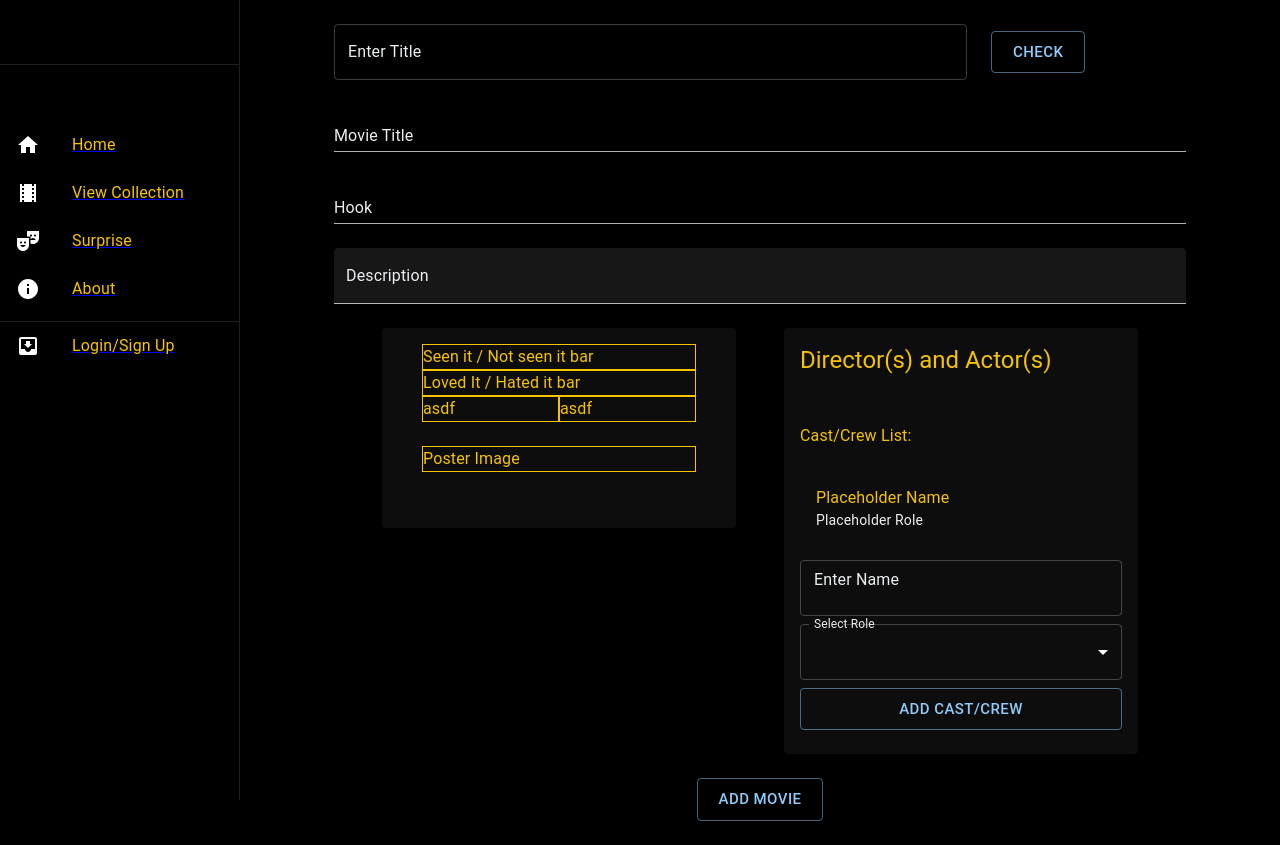
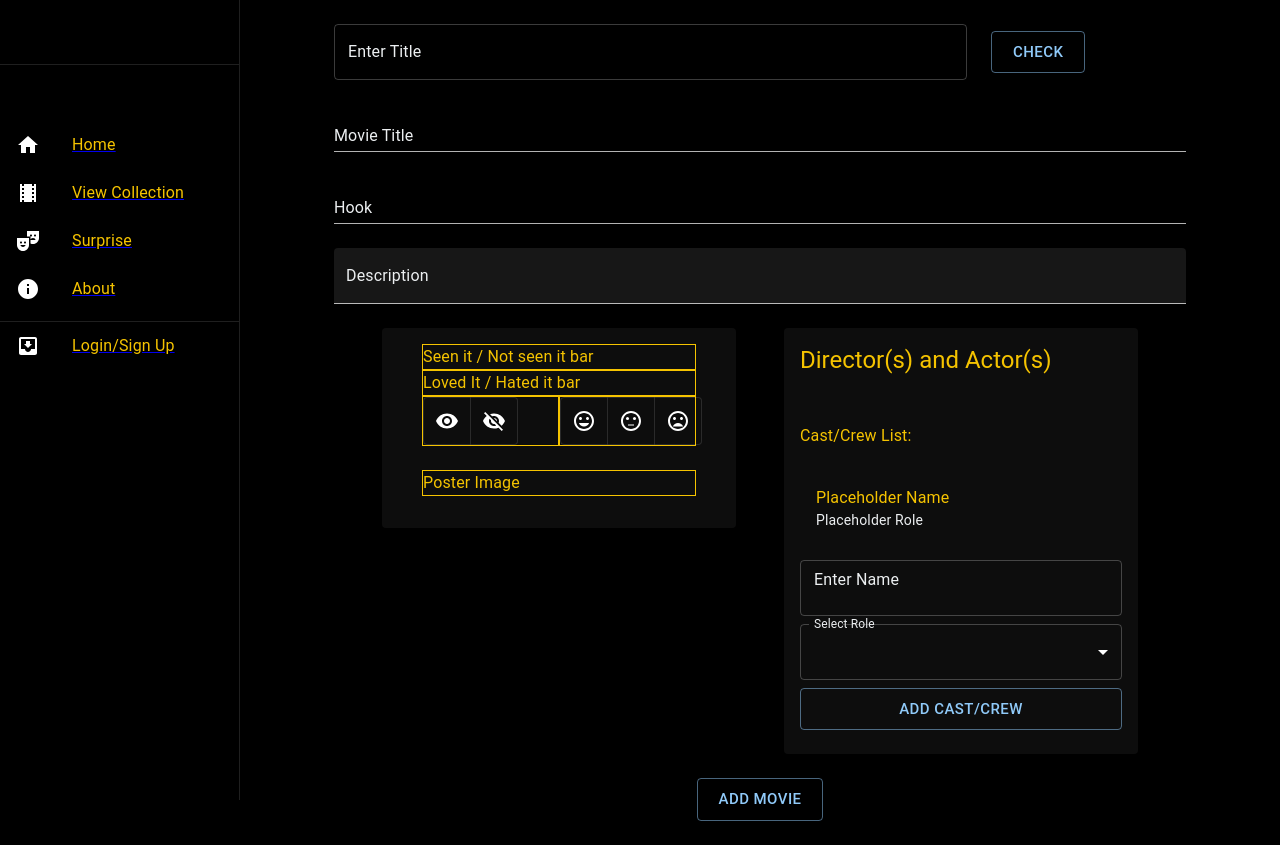
Before and after one commit to WilliamCrownover/bfanz, a React (Create React App) app in the folder client/: page /AddMovie in a window 1280 px wide. Built offline with nearby package versions, Linux system fonts and the light colour scheme.

Commit message:
added the toggle buttons for seen it and liked it

```diff
--- a/client/src/pages/AddMovie/LikedToggle.js
+++ b/client/src/pages/AddMovie/LikedToggle.js
@@ -2,9 +2,24 @@ import ToggleButton from '@mui/material/ToggleButton';
 import ToggleButtonGroup from '@mui/material/ToggleButtonGroup';
 import MoodIcon from '@mui/icons-material/Mood';
 import MoodBadIcon from '@mui/icons-material/MoodBad';
+import SentimentNeutralIcon from '@mui/icons-material/SentimentNeutral';
 
 export default function LikedToggle() {
     return (
-        'asdf'
+        <ToggleButtonGroup
+            value='placeholder value'
+            exclusive
+            onChange='placeholder function'
+        >
+            <ToggleButton value="Liked it">
+                <MoodIcon />
+            </ToggleButton>
+            <ToggleButton value="Neutral about it">
+                <SentimentNeutralIcon />
+            </ToggleButton>
+            <ToggleButton value="Did not like it">
+                <MoodBadIcon />
+            </ToggleButton>
+        </ToggleButtonGroup>
     )
 };
--- a/client/src/pages/AddMovie/RatingCard.js
+++ b/client/src/pages/AddMovie/RatingCard.js
@@ -16,7 +16,7 @@ export default function RatingCard() {
                         justifyContent="center"
                         alignItems="stretch"
                     >
-                        {/* Top box */}
+                        {/* Rating box */}
                         <Grid item xs={6} >
                             <Container >
                                 {/* top row */}
@@ -25,19 +25,19 @@ export default function RatingCard() {
                                     direction="row"
                                     justifyContent="center"
                                     alignItems="center"
-                                    sx={{}}
                                 >
-                                    {/* look into percentage/rating bar */}
-                                    {/* top row */}
+
+                                    {/* Seen it / Not seen it bar */}
                                     <Grid item sx={{ border: 1 }} xs={12}>
                                         Seen it / Not seen it bar
                                     </Grid>
-                                    {/* 2nd row */}
+                                    {/* Loved It / Hated it bar */}
                                     <Grid item sx={{ border: 1 }} xs={12}>
                                         Loved It / Hated it bar
                                     </Grid>
                                 </Grid>
-                                {/* Icon row */}
+
+                                {/* Seen it / Liked it button row */}
                                 <Grid
                                     container
                                     direction="row"
@@ -56,7 +56,9 @@ export default function RatingCard() {
                                 </Grid>
                             </Container>
                         </Grid>
+
                         {/* Post Image Area */}
+                        {/* will probably need to limit width */}
                         <Container>
                             <Grid item sx={{ border: 1, mt: 3 }} xs={12}>
                                 Poster Image
--- a/client/src/pages/AddMovie/SeenToggle.js
+++ b/client/src/pages/AddMovie/SeenToggle.js
@@ -5,6 +5,17 @@ import VisibilityOffIcon from '@mui/icons-material/VisibilityOff';
 
 export default function SeenToggle() {
     return (
-        'asdf'
+        <ToggleButtonGroup
+            value='placeholder value'
+            exclusive
+            onChange='placeholder function'
+        >
+            <ToggleButton value="seen it">
+                <RemoveRedEyeIcon />
+            </ToggleButton>
+            <ToggleButton value="not seen it">
+                <VisibilityOffIcon />
+            </ToggleButton>
+        </ToggleButtonGroup>
     )
 };
--- a/client/src/pages/AddMovie/index.js
+++ b/client/src/pages/AddMovie/index.js
@@ -23,8 +23,8 @@ const AddMovie = () => {
                     <Button size="large" variant='outlined'> Check </Button>
                 </Grid>
 
+                <Grid item xs={12}>
                 {/* The form should be disabled until a check is completed */}
-                <Grid item xs={12}>
                     <AddForm />
                 </Grid>
             </Grid>
```
